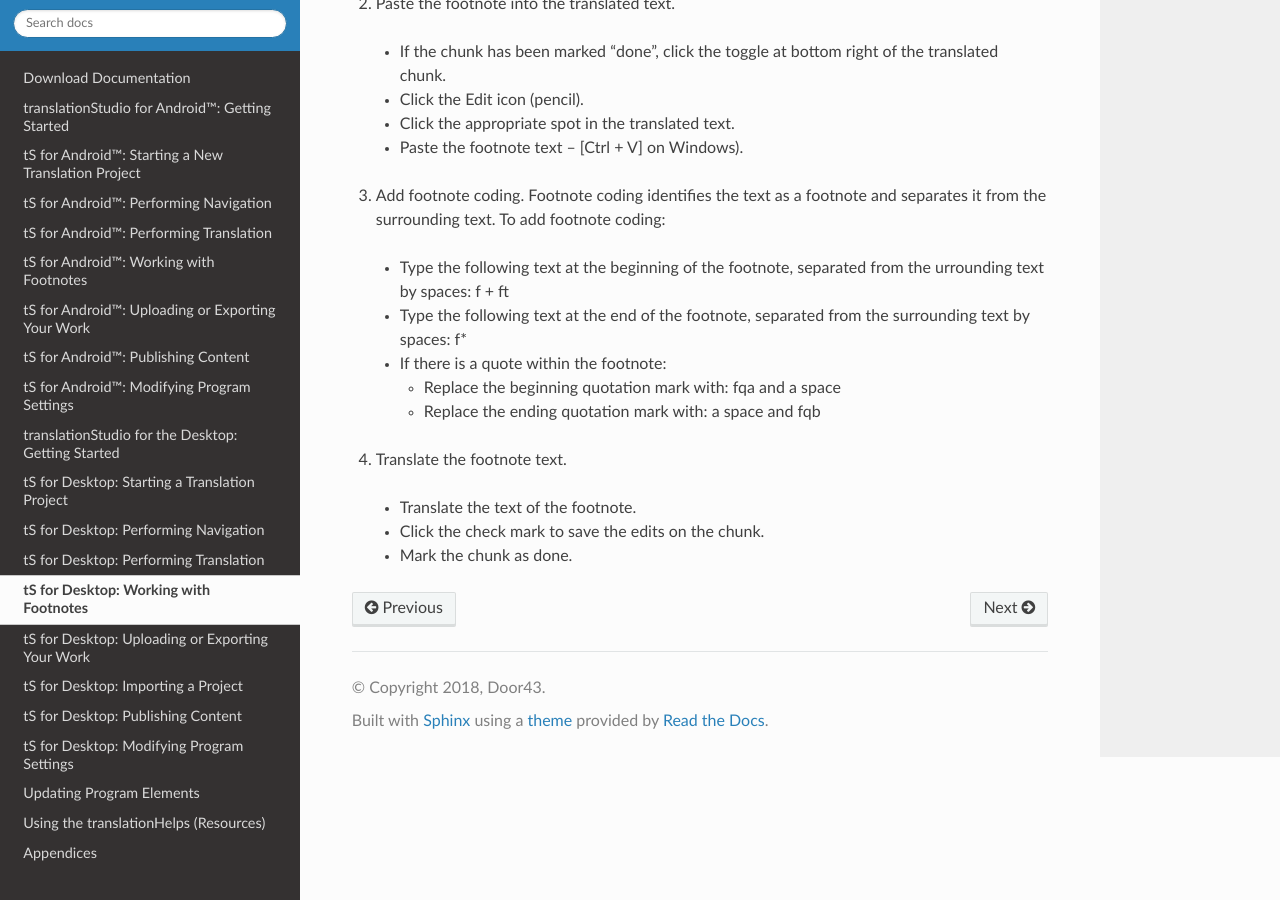
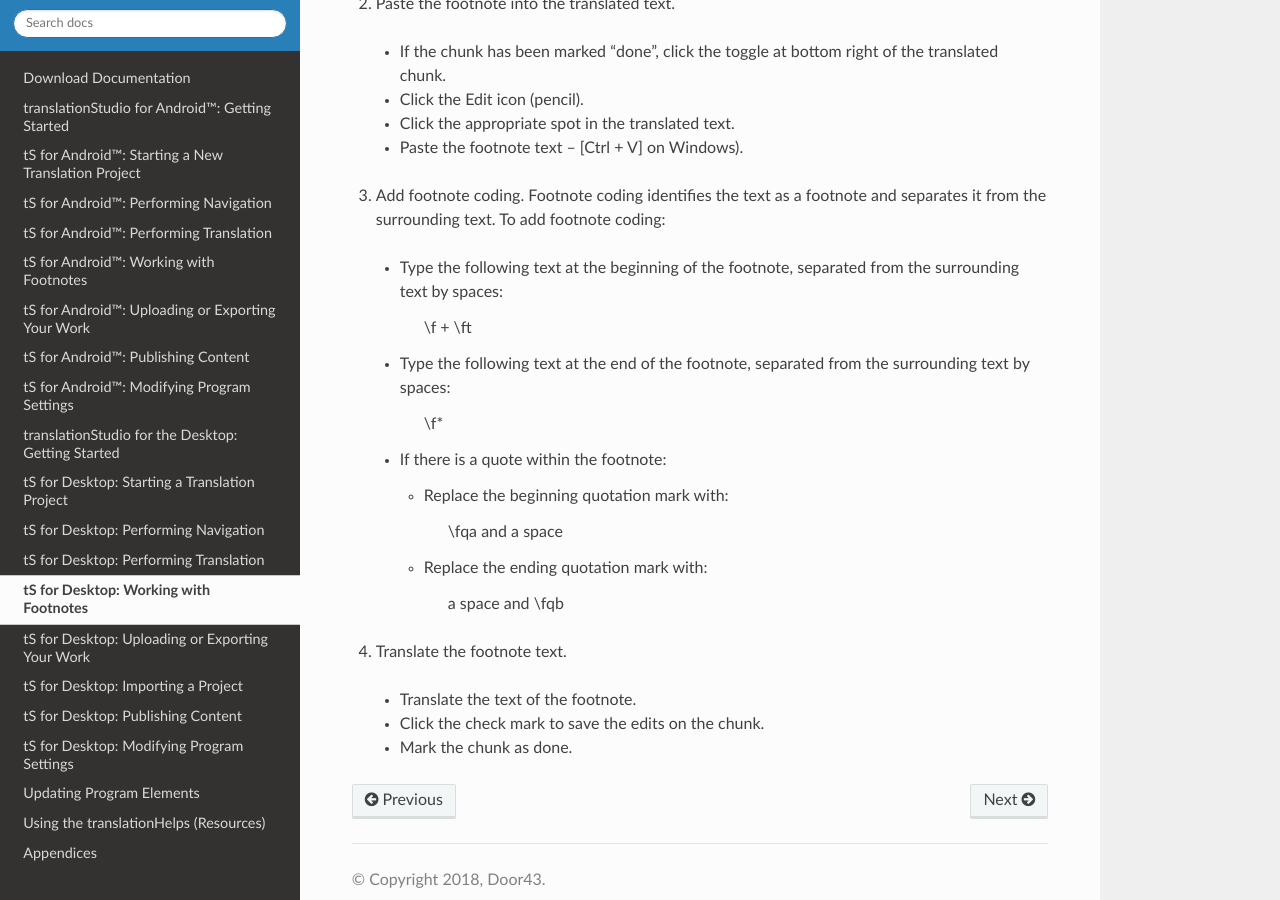
Before and after one commit to unfoldingWord-dev/translationStudio-Info, a Sphinx documentation site: the page built from docs/dFootnotes.rst, in a window 1280 px wide and 900 px high, scrolled down 741 px. Built offline with Sphinx 7.4.7 and the Read the Docs theme 2.0.0, drawn with Linux system fonts in a browser that asks for light colours; pages that are not in the unit, such as notebooks, are missing from menus.

Commit message:
Update dFootnotes.rst

```diff
--- a/docs/dFootnotes.rst
+++ b/docs/dFootnotes.rst
@@ -40,15 +40,23 @@ To translate a footnote:
 
 3)	Add footnote coding. Footnote coding identifies the text as a footnote and separates it from the surrounding text. To add footnote coding:
 
-    * Type the following text at the beginning of the footnote, separated from the urrounding text by spaces: \f + \ft
+    * Type the following text at the beginning of the footnote, separated from the surrounding text by spaces:
 
-    * Type the following text at the end of the footnote, separated from the surrounding text by spaces: \f*
+            \\f + \\ft
+
+    * Type the following text at the end of the footnote, separated from the surrounding text by spaces:
+
+            \\f*
 
     * If there is a quote within the footnote:
 
-      * Replace the beginning quotation mark with: \fqa and a space
+      * Replace the beginning quotation mark with:
 
-      *	Replace the ending quotation mark with: a space and \fqb
+            \\fqa and a space
+
+      *	Replace the ending quotation mark with:
+
+            a space and \\fqb
 
 4)	Translate the footnote text.
 
```
